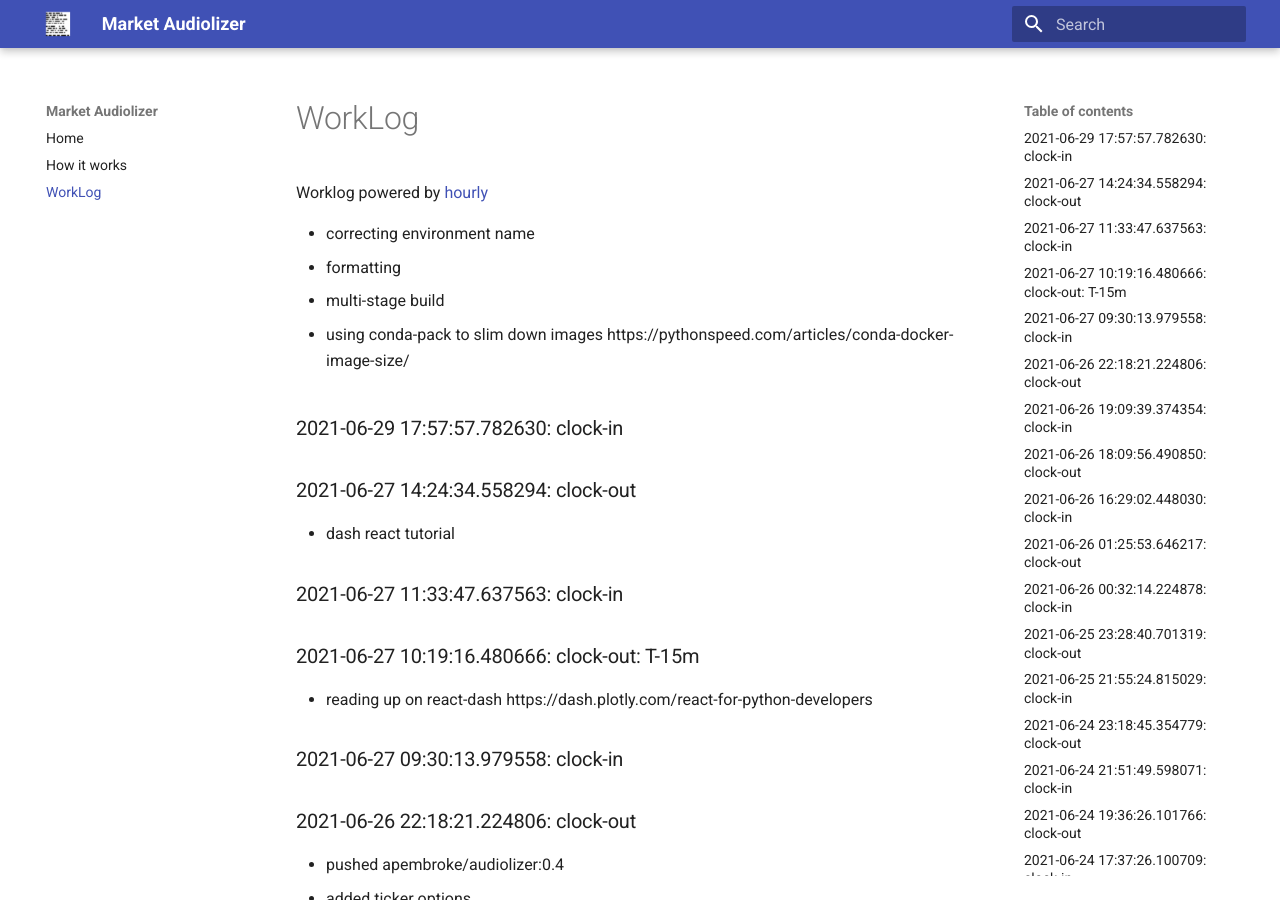
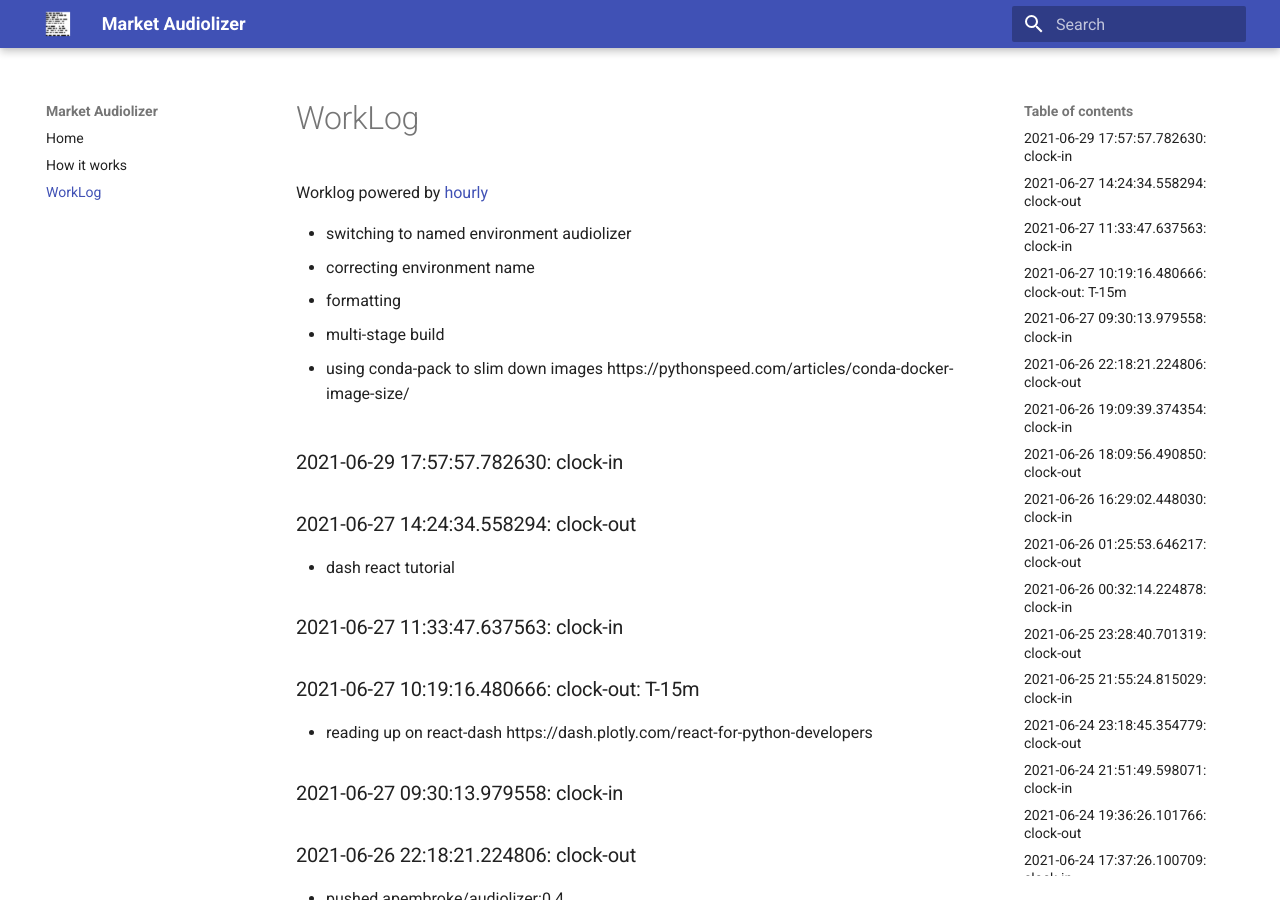
Before and after one commit to asherp/audiolizer, an MkDocs documentation site: the page built from docs/WorkLog.md, in a window 1280 px wide and 900 px high. Built offline with MkDocs 1.6.1 and Material for MkDocs 9.7.7, drawn with Linux system fonts in a browser that asks for light colours.

Commit message:
switching to named environment audiolizer

```diff
--- a/WorkLog.md
+++ b/WorkLog.md
@@ -1,3 +1,4 @@
+* switching to named environment audiolizer
 * correcting environment name
 * formatting
 * multi-stage build
```
Also changed, not shown: 1 other file.
